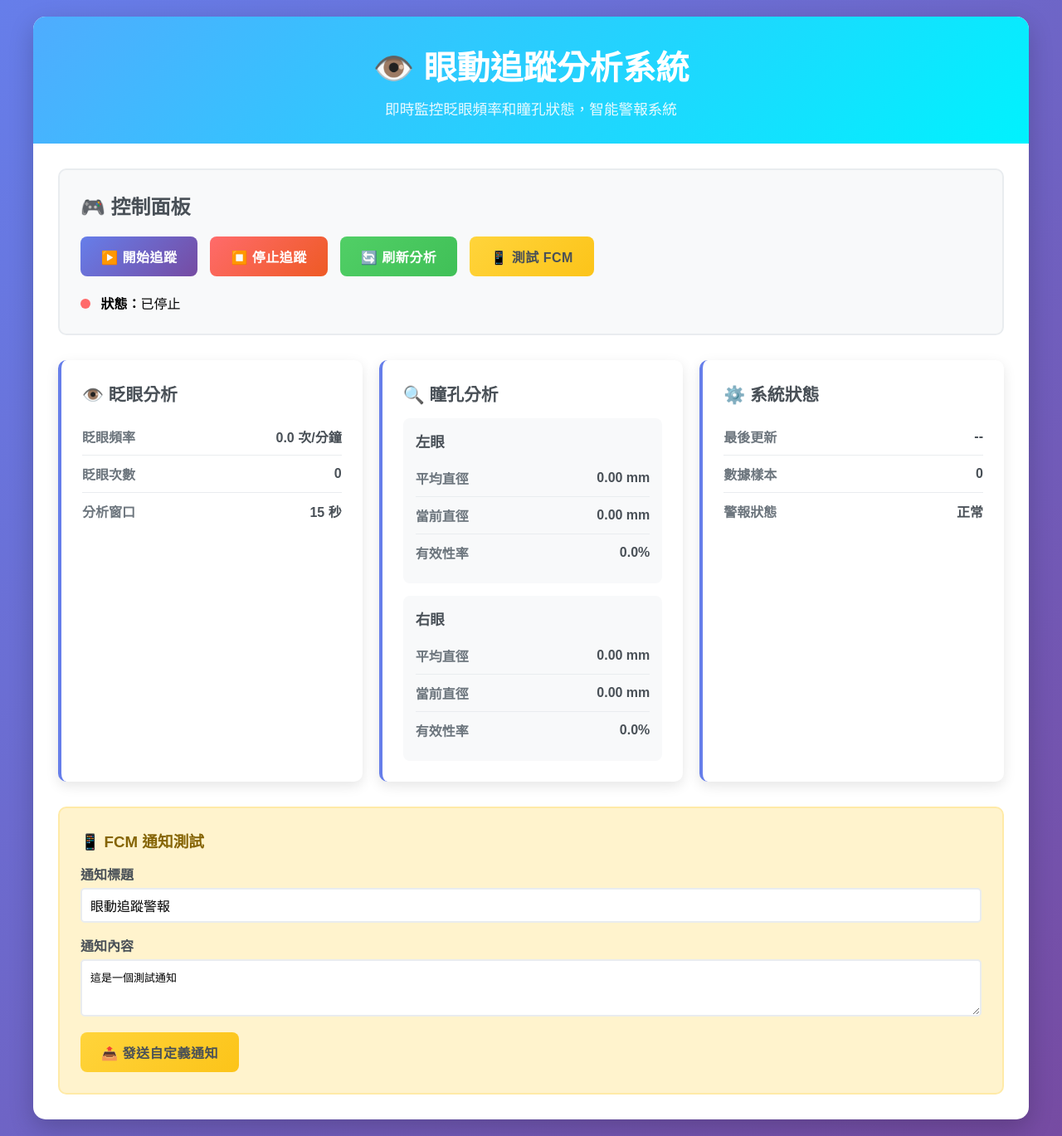
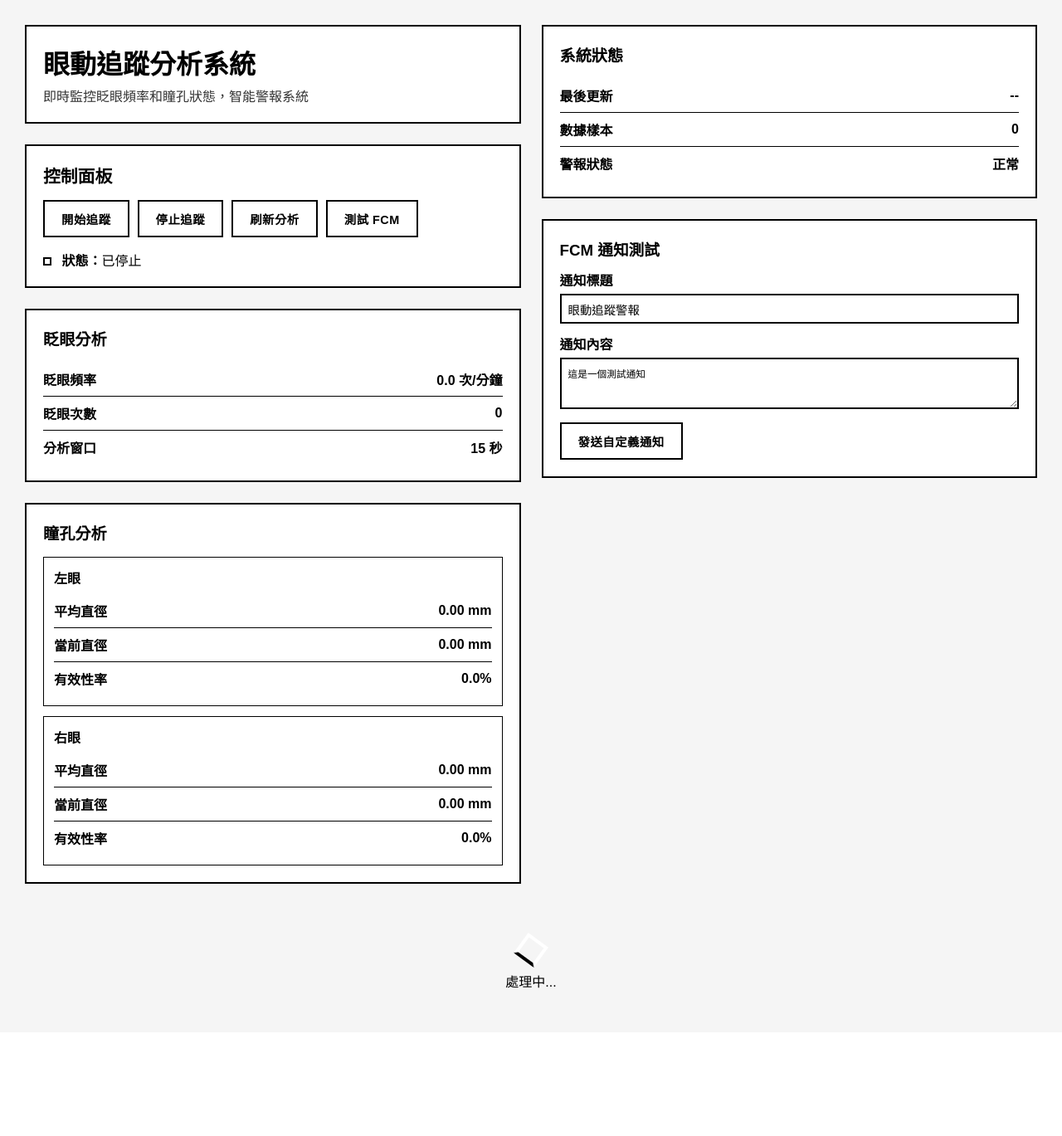
Before and after one commit to LeoHsxg/taichi-sol, a Flask app: page / in a window 1280 px wide. Shown: the whole page at 83% size. After the commit the page ends 1191 px from the top, so only its background shows below. Run offline with Flask 3, Linux system fonts and the light colour scheme.

Commit message:
style: UI 大更新
調整項目:
 花禮胡俏不會，但要簡約的調整到舒服的模式，這可是輕輕鬆鬆，我還是對設計有點概念的呵呵呵

```diff
--- a/server/templates/index.html
+++ b/server/templates/index.html
@@ -5,6 +5,13 @@
     <meta name="viewport" content="width=device-width, initial-scale=1.0" />
     <title>眼動追蹤分析系統</title>
     <style>
+      :root {
+        --bg-color: #f5f5f5;
+        --card-bg: #ffffff;
+        --text-color: #000000;
+        --border-color: #000000;
+      }
+
       * {
         margin: 0;
         padding: 0;
@@ -13,170 +20,126 @@
 
       body {
         font-family: "Microsoft JhengHei", Arial, sans-serif;
-        background: linear-gradient(135deg, #667eea 0%, #764ba2 100%);
+        background: var(--bg-color);
         min-height: 100vh;
-        padding: 20px;
+        padding: 30px;
+        color: var(--text-color);
       }
 
       .container {
-        max-width: 1200px;
+        max-width: 1400px;
         margin: 0 auto;
-        background: white;
-        border-radius: 15px;
-        box-shadow: 0 10px 30px rgba(0, 0, 0, 0.2);
-        overflow: hidden;
       }
 
-      .header {
-        background: linear-gradient(135deg, #4facfe 0%, #00f2fe 100%);
-        color: white;
-        padding: 30px;
-        text-align: center;
+      .main-content {
+        display: grid;
+        grid-template-columns: 1fr 1fr;
+        gap: 25px;
+        margin-bottom: 30px;
       }
 
-      .header h1 {
-        font-size: 2.5em;
-        margin-bottom: 10px;
+      .left-column,
+      .right-column {
+        display: flex;
+        flex-direction: column;
+        gap: 10px;
       }
 
-      .header p {
-        font-size: 1.1em;
-        opacity: 0.9;
+      .title-card {
+        background: var(--card-bg);
+        border: 2px solid var(--border-color);
+        padding: 20px;
+        margin-bottom: 15px;
       }
 
-      .content {
-        padding: 30px;
+      .title-card h1 {
+        font-size: 2em;
+        margin-bottom: 5px;
+        font-weight: bold;
+      }
+
+      .title-card p {
+        font-size: 1em;
+        opacity: 0.8;
       }
 
       .control-panel {
-        background: #f8f9fa;
-        border-radius: 10px;
-        padding: 25px;
-        margin-bottom: 30px;
-        border: 2px solid #e9ecef;
+        background: var(--card-bg);
+        border: 2px solid var(--border-color);
+        padding: 20px;
+        margin-bottom: 15px;
       }
 
       .control-panel h2 {
-        color: #495057;
-        margin-bottom: 20px;
-        font-size: 1.5em;
+        color: var(--text-color);
+        margin-bottom: 15px;
+        font-size: 1.3em;
+        font-weight: bold;
       }
 
       .button-group {
         display: flex;
-        gap: 15px;
+        gap: 10px;
         flex-wrap: wrap;
-        margin-bottom: 20px;
+        margin-bottom: 15px;
       }
 
       .btn {
-        padding: 12px 25px;
-        border: none;
-        border-radius: 8px;
-        font-size: 1em;
+        padding: 10px 20px;
+        border: 2px solid var(--border-color);
+        background: var(--card-bg);
+        color: var(--text-color);
+        font-size: 0.9em;
         font-weight: 600;
         cursor: pointer;
         transition: all 0.3s ease;
         text-transform: uppercase;
         letter-spacing: 0.5px;
+        border-radius: 0;
       }
 
-      .btn-primary {
-        background: linear-gradient(135deg, #667eea 0%, #764ba2 100%);
-        color: white;
-      }
-
-      .btn-primary:hover {
-        transform: translateY(-2px);
-        box-shadow: 0 5px 15px rgba(102, 126, 234, 0.4);
-      }
-
-      .btn-danger {
-        background: linear-gradient(135deg, #ff6b6b 0%, #ee5a24 100%);
-        color: white;
-      }
-
-      .btn-danger:hover {
-        transform: translateY(-2px);
-        box-shadow: 0 5px 15px rgba(255, 107, 107, 0.4);
-      }
-
-      .btn-success {
-        background: linear-gradient(135deg, #51cf66 0%, #40c057 100%);
-        color: white;
-      }
-
-      .btn-success:hover {
-        transform: translateY(-2px);
-        box-shadow: 0 5px 15px rgba(81, 207, 102, 0.4);
-      }
-
-      .btn-warning {
-        background: linear-gradient(135deg, #ffd43b 0%, #fcc419 100%);
-        color: #495057;
-      }
-
-      .btn-warning:hover {
-        transform: translateY(-2px);
-        box-shadow: 0 5px 15px rgba(255, 212, 59, 0.4);
+      .btn:hover {
+        background: var(--border-color);
+        color: var(--card-bg);
       }
 
       .status-indicator {
         display: inline-block;
-        width: 12px;
-        height: 12px;
-        border-radius: 50%;
+        width: 10px;
+        height: 10px;
+        border: 2px solid var(--border-color);
         margin-right: 8px;
+        background: var(--card-bg);
       }
 
       .status-running {
-        background: #51cf66;
-        animation: pulse 2s infinite;
+        background: var(--border-color);
       }
 
       .status-stopped {
-        background: #ff6b6b;
-      }
-
-      @keyframes pulse {
-        0% {
-          opacity: 1;
-        }
-        50% {
-          opacity: 0.5;
-        }
-        100% {
-          opacity: 1;
-        }
-      }
-
-      .analysis-grid {
-        display: grid;
-        grid-template-columns: repeat(auto-fit, minmax(300px, 1fr));
-        gap: 20px;
-        margin-bottom: 30px;
+        background: var(--card-bg);
       }
 
       .analysis-card {
-        background: white;
-        border-radius: 10px;
-        padding: 25px;
-        box-shadow: 0 5px 15px rgba(0, 0, 0, 0.1);
-        border-left: 4px solid #667eea;
+        background: var(--card-bg);
+        border: 2px solid var(--border-color);
+        padding: 20px;
+        margin-bottom: 15px;
       }
 
       .analysis-card h3 {
-        color: #495057;
+        color: var(--text-color);
         margin-bottom: 15px;
-        font-size: 1.3em;
+        font-size: 1.2em;
+        font-weight: bold;
       }
 
       .metric {
         display: flex;
         justify-content: space-between;
         align-items: center;
-        padding: 10px 0;
-        border-bottom: 1px solid #e9ecef;
+        padding: 8px 0;
+        border-bottom: 1px solid var(--border-color);
       }
 
       .metric:last-child {
@@ -185,90 +148,75 @@
 
       .metric-label {
         font-weight: 600;
-        color: #6c757d;
+        color: var(--text-color);
       }
 
       .metric-value {
         font-weight: 700;
-        color: #495057;
+        color: var(--text-color);
       }
 
       .pupil-section {
-        background: #f8f9fa;
-        border-radius: 8px;
-        padding: 15px;
-        margin-top: 15px;
+        background: var(--card-bg);
+        border: 1px solid var(--border-color);
+        padding: 12px;
+        margin-top: 12px;
       }
 
       .pupil-section h4 {
-        color: #495057;
-        margin-bottom: 10px;
-        font-size: 1.1em;
+        color: var(--text-color);
+        margin-bottom: 8px;
+        font-size: 1em;
+        font-weight: bold;
       }
 
       .alert {
-        padding: 15px;
-        border-radius: 8px;
-        margin-bottom: 20px;
-        border-left: 4px solid;
-      }
-
-      .alert-success {
-        background: #d4edda;
-        border-color: #28a745;
-        color: #155724;
-      }
-
-      .alert-danger {
-        background: #f8d7da;
-        border-color: #dc3545;
-        color: #721c24;
-      }
-
-      .alert-info {
-        background: #d1ecf1;
-        border-color: #17a2b8;
-        color: #0c5460;
+        padding: 12px;
+        border: 2px solid var(--border-color);
+        margin-bottom: 15px;
+        background: var(--card-bg);
+        color: var(--text-color);
       }
 
       .fcm-panel {
-        background: #fff3cd;
-        border: 2px solid #ffeaa7;
-        border-radius: 10px;
-        padding: 25px;
-        margin-top: 20px;
+        background: var(--card-bg);
+        border: 2px solid var(--border-color);
+        padding: 20px;
       }
 
       .fcm-panel h3 {
-        color: #856404;
-        margin-bottom: 15px;
+        color: var(--text-color);
+        margin-bottom: 12px;
+        font-weight: bold;
       }
 
       .form-group {
-        margin-bottom: 15px;
+        margin-bottom: 12px;
       }
 
       .form-group label {
         display: block;
         margin-bottom: 5px;
         font-weight: 600;
-        color: #495057;
+        color: var(--text-color);
       }
 
       .form-group input,
       .form-group textarea {
         width: 100%;
-        padding: 10px;
-        border: 2px solid #e9ecef;
-        border-radius: 5px;
-        font-size: 1em;
+        padding: 8px;
+        border: 2px solid var(--border-color);
+        background: var(--card-bg);
+        color: var(--text-color);
+        font-size: 0.9em;
         transition: border-color 0.3s ease;
+        border-radius: 0;
       }
 
       .form-group input:focus,
       .form-group textarea:focus {
         outline: none;
-        border-color: #667eea;
+        border-color: var(--border-color);
       }
 
       .loading {
@@ -278,11 +226,11 @@
       }
 
       .spinner {
-        border: 4px solid #f3f3f3;
-        border-top: 4px solid #667eea;
-        border-radius: 50%;
-        width: 40px;
-        height: 40px;
+        border: 4px solid var(--card-bg);
+        border-top: 4px solid var(--border-color);
+        border-radius: 0;
+        width: 30px;
+        height: 30px;
         animation: spin 1s linear infinite;
         margin: 0 auto 10px;
       }
@@ -297,6 +245,10 @@
       }
 
       @media (max-width: 768px) {
+        .main-content {
+          grid-template-columns: 1fr;
+        }
+
         .button-group {
           flex-direction: column;
         }
@@ -304,29 +256,28 @@
         .btn {
           width: 100%;
         }
-
-        .analysis-grid {
-          grid-template-columns: 1fr;
-        }
       }
     </style>
   </head>
   <body>
     <div class="container">
-      <div class="header">
-        <h1>👁️ 眼動追蹤分析系統</h1>
+      <div class="main-content">
+        <!-- 左列 -->
+        <div class="left-column">
+          <!-- 標題卡片 -->
+          <div class="title-card">
+            <h1>眼動追蹤分析系統</h1>
             <p>即時監控眨眼頻率和瞳孔狀態，智能警報系統</p>
           </div>
 
-      <div class="content">
           <!-- 控制面板 -->
           <div class="control-panel">
-          <h2>🎮 控制面板</h2>
+            <h2>控制面板</h2>
             <div class="button-group">
-            <button class="btn btn-primary" onclick="startTracking()"> ▶️ 開始追蹤 </button>
-            <button class="btn btn-danger" onclick="stopTracking()"> ⏹️ 停止追蹤 </button>
-            <button class="btn btn-success" onclick="refreshAnalysis()"> 🔄 刷新分析 </button>
-            <button class="btn btn-warning" onclick="sendTestFCM()"> 📱 測試 FCM </button>
+              <button class="btn" onclick="startTracking()">開始追蹤</button>
+              <button class="btn" onclick="stopTracking()">停止追蹤</button>
+              <button class="btn" onclick="refreshAnalysis()">刷新分析</button>
+              <button class="btn" onclick="sendTestFCM()">測試 FCM</button>
             </div>
             <div id="status-display">
               <span class="status-indicator status-stopped"></span>
@@ -334,17 +285,9 @@
             </div>
           </div>
 
-        <!-- 載入指示器 -->
-        <div id="loading" class="loading">
-          <div class="spinner"></div>
-          <p>處理中...</p>
-        </div>
-
-        <!-- 分析結果 -->
-        <div id="analysis-results" class="analysis-grid">
           <!-- 眨眼分析 -->
           <div class="analysis-card">
-            <h3>👁️ 眨眼分析</h3>
+            <h3>眨眼分析</h3>
             <div class="metric">
               <span class="metric-label">眨眼頻率</span>
               <span class="metric-value" id="blink-frequency">0.0 次/分鐘</span>
@@ -361,7 +304,7 @@
 
           <!-- 瞳孔分析 -->
           <div class="analysis-card">
-            <h3>🔍 瞳孔分析</h3>
+            <h3>瞳孔分析</h3>
             <div class="pupil-section">
               <h4>左眼</h4>
               <div class="metric">
@@ -393,10 +336,13 @@
               </div>
             </div>
           </div>
+        </div>
 
+        <!-- 右列 -->
+        <div class="right-column">
           <!-- 系統狀態 -->
           <div class="analysis-card">
-            <h3>⚙️ 系統狀態</h3>
+            <h3>系統狀態</h3>
             <div class="metric">
               <span class="metric-label">最後更新</span>
               <span class="metric-value" id="last-update">--</span>
@@ -410,11 +356,10 @@
               <span class="metric-value" id="alert-status">正常</span>
             </div>
           </div>
-        </div>
 
           <!-- FCM 測試面板 -->
           <div class="fcm-panel">
-          <h3>📱 FCM 通知測試</h3>
+            <h3>FCM 通知測試</h3>
             <div class="form-group">
               <label for="fcm-title">通知標題</label>
               <input type="text" id="fcm-title" value="眼動追蹤警報" placeholder="輸入通知標題" />
@@ -423,8 +368,15 @@
               <label for="fcm-body">通知內容</label>
               <textarea id="fcm-body" rows="3" placeholder="輸入通知內容">這是一個測試通知</textarea>
             </div>
-          <button class="btn btn-warning" onclick="sendCustomFCM()"> 📤 發送自定義通知 </button>
+            <button class="btn" onclick="sendCustomFCM()">發送自定義通知</button>
           </div>
+        </div>
+      </div>
+
+      <!-- 載入指示器 -->
+      <div id="loading" class="loading">
+        <div class="spinner"></div>
+        <p>處理中...</p>
       </div>
     </div>
 
```
Lines whose indentation alone changed are shown as unchanged.
